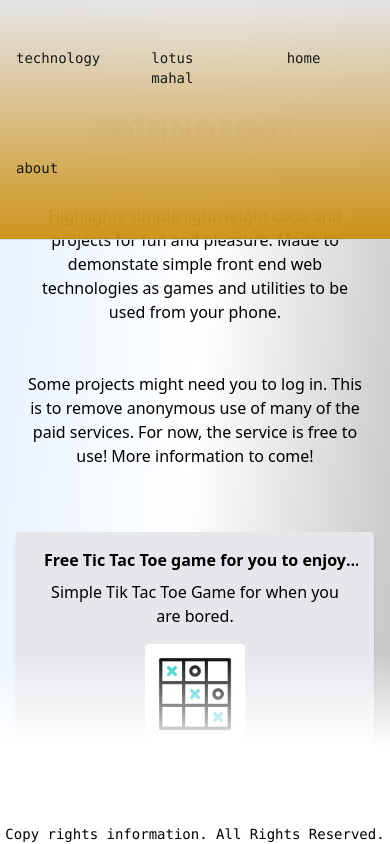
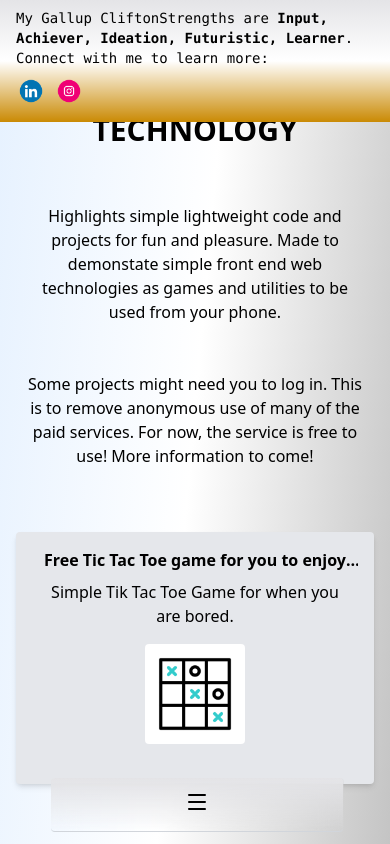
Before and after one commit to arnab-156/arnab-majumdar, a Next.js app: page /tech in a window 390 px wide. Shown: the top 844 px of the page. Built offline with nearby package versions, Linux system fonts and the light colour scheme.

Commit message:
Navigation shifts in mobile (#17)
* navigation shifted in mobile

* further cleaning up of navigation

* remove animation bounce

* dark color fixed, some minor adjustments

```diff
--- a/src/app/components/navigation.tsx
+++ b/src/app/components/navigation.tsx
@@ -4,14 +4,14 @@ import { MenuIcon } from "../components/icons";
 
 export const Navigation = () => {
     return (<nav className="flex flex-col items-center justify-between">
-        <div className="z-10 w-full items-center justify-between font-mono text-sm">
-            <section className="group fixed left-0 top-0 flex w-full justify-center border-b border-gray-300 bg-gradient-to-b from-zinc-200 pb-6 pt-8 backdrop-blur-2xl dark:border-neutral-800 dark:bg-zinc-800/30 dark:from-inherit lg:static lg:w-auto lg:rounded-xl lg:border lg:bg-gray-200 lg:p-4 lg:dark:bg-zinc-800/30 hover:h-fit hover:min-h-60 hover:bg-yellow-600 hover:opacity-90">
-                <span className="animate-bounce group-hover:hidden">
+        <div className="z-10 w-full items-center justify-between flex justify-content font-mono text-sm">
+            <section className="group rounded fixed flex w-3/4 ml-[13%] hover:w-full hover:ml-0 sm:ml-0 sm:w-full lg:w-full justify-center border-b border-gray-300 bg-gradient-to-b from-zinc-200 py-3 backdrop-blur-md dark:border-neutral-800 dark:bg-zinc-800/30 dark:from-inherit lg:static lg:w-auto lg:rounded-xl lg:border lg:bg-gray-200 lg:p-4 lg:dark:bg-zinc-800/30 hover:h-fit hover:min-h-60 hover:bg-yellow-600 dark:hover:bg-black hover:opacity-90 left-0 bottom-3 lg:top-0">
+                <span className="group-hover:hidden">
                     <button type="button" className="focus:outline-none">
                         <MenuIcon height="1.5rem" width="1.5rem" />
                     </button>
                 </span>
-                <div className="hidden grid-cols-3 gap-4 group-hover:grid sm:grid-cols-4 sm:gap-2">
+                <div className="hidden grid-cols-3 gap-8 group-hover:grid sm:grid-cols-4 sm:gap-2">
                     <Link className="p-2 m-2 hover:text-lg hover:underline" href="/tech">
                         technology
                     </Link>
@@ -34,7 +34,7 @@ export const Navigation = () => {
 
 
             </section>
-            <section className="group fixed bottom-0 left-0 flex h-48 w-full items-end justify-center bg-gradient-to-t from-white via-white dark:from-black dark:via-black hover:bg-yellow-600 hover:h-fit">
+            <section className="group fixed left-0 top-0 lg:top-auto lg:bottom-0 flex w-full items-end justify-center bg-gradient-to-b from-zinc-200 via-white dark:from-black dark:via-black hover:bg-yellow-600 hover:h-fit">
                 <span className="animate-pulse mt-2 group-hover:hidden">Copy rights information. All Rights Reserved.</span>
                 <div className="hidden group-hover:block m-4 mt-0">
                     <p className="mb-2 mt-2">
--- a/src/app/components/tile.tsx
+++ b/src/app/components/tile.tsx
@@ -20,7 +20,7 @@ export const Tile: NextPage<MyTileComponent> = ({ title, subTitle, href, url, sh
           hover:drop-shadow-lg hover:scale-105 hover:duration-300  ${customClassName}
           `}
         >
-            <div className="p-4 m-2 bg-white/40 rounded absolute bottom-0">
+            <div className="p-4 m-2 bg-white/40 rounded absolute bottom-0 dark:text-black">
                 <h2 className="font-bold text-overflow-ellipsis overflow-hidden line-clamp-1">{title}</h2>
                 <h3 className="text-overflow-ellipsis overflow-hidden line-clamp-3 text-xs">
                     {subTitle}
--- a/src/app/tech/page.tsx
+++ b/src/app/tech/page.tsx
@@ -6,13 +6,13 @@ export default function Tech() {
   return (
     <main className="flex min-h-screen flex-col items-center justify-between pt-20 ">
       <div className="mb-32 grid text-center lg:w-half lg:max-w-5xl lg:grid-cols-3 lg:text-left">
-        <h1 className="text-3xl font-bold text-center m-8 uppercase">Technology</h1>
-        <p className="m-6">
+        <h1 className="text-3xl font-bold text-center m-8 uppercase dark:text-black">Technology</h1>
+        <p className="m-6 dark:text-black">
           Highlights simple lightweight code and projects for fun and pleasure.
           Made to demonstate simple front end web technologies as games and utilities to
           be used from your phone.
         </p>
-        <p className="m-6">
+        <p className="m-6 dark:text-black">
           Some projects might need you to log in. This is to remove anonymous
           use of many of the paid services. For now, the service is free to use!
           More information to come!
```
